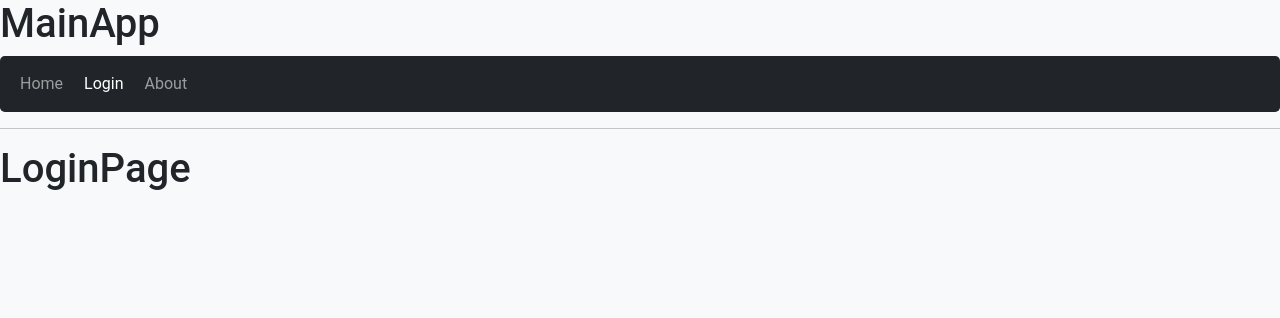
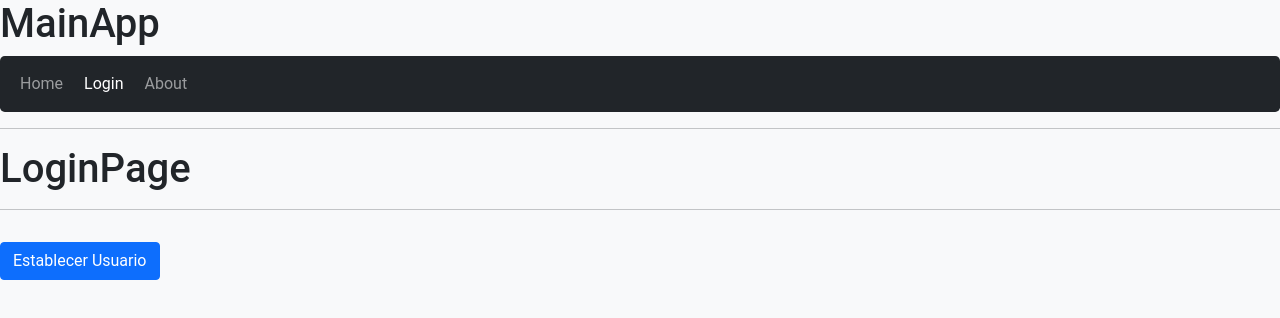
Before and after one commit to Pablo592/react-curso, a React (Vite) app in the folder 05-hook-app/: page /login in a window 1280 px wide. Shown: the top 318 px of the page. Built offline with nearby package versions, Linux system fonts and the light colour scheme.

Commit message:
Creo un context

```diff
--- a/05-hook-app/src/09-useContext/HomePage.jsx
+++ b/05-hook-app/src/09-useContext/HomePage.jsx
@@ -1,5 +1,18 @@
+import React, { useContext } from 'react';
+import { UserContext } from './context/UserContext';
+
 export const HomePage = () => {
-  return (
-    <h1>HomePage</h1>
-  )
+
+    const { user } = useContext(UserContext);
+
+    return (
+
+        <>
+            <h1>HomePage</h1>
+            <hr />
+            <pre>
+                {JSON.stringify(user, null, 3)}
+            </pre>
+        </>
+    )
 }
--- a/05-hook-app/src/09-useContext/LoginPage.jsx
+++ b/05-hook-app/src/09-useContext/LoginPage.jsx
@@ -1,5 +1,28 @@
+import { useContext } from 'react'
+import { UserContext } from './context/UserContext';
+
 export const LoginPage = () => {
-  return (
-    <h1>LoginPage</h1>
-  )
+
+    const { user , setUser} = useContext(UserContext);
+
+    return (
+
+        <>
+            <h1>LoginPage</h1>
+            <hr />
+            <pre>
+                {JSON.stringify(user, null, 3)}
+            </pre>
+
+            <button
+            onClick={ () => setUser({
+                id: 1234,
+                name: 'Fernando',
+                email: 'fernando@gmail.com'}
+            )}
+            className='btn btn-primary' >
+                Establecer Usuario
+            </button>
+        </>
+    )
 }
--- a/05-hook-app/src/09-useContext/context/UserProvider.jsx
+++ b/05-hook-app/src/09-useContext/context/UserProvider.jsx
@@ -1,15 +1,18 @@
 import React from 'react'
 import { UserContext } from './UserContext'
+import { useState } from 'react'
 
-const user = {
-    id: 1234,
-    name: 'Fernando',
-    email: 'fernando@google.com'
-}
+//const user = {
+//    id: 1234,
+//    name: 'Fernando',
+//    email: 'fernando@google.com'
+//}
 
 export const UserProvider = ({children}) => {
-  return (
-    <UserContext.Provider value={{hola:'Mundo',user}}>
+
+  const [user, setUser] = useState()
+    return (
+    <UserContext.Provider value={{user, setUser}}>
         {children}
     </UserContext.Provider>
   )
```
